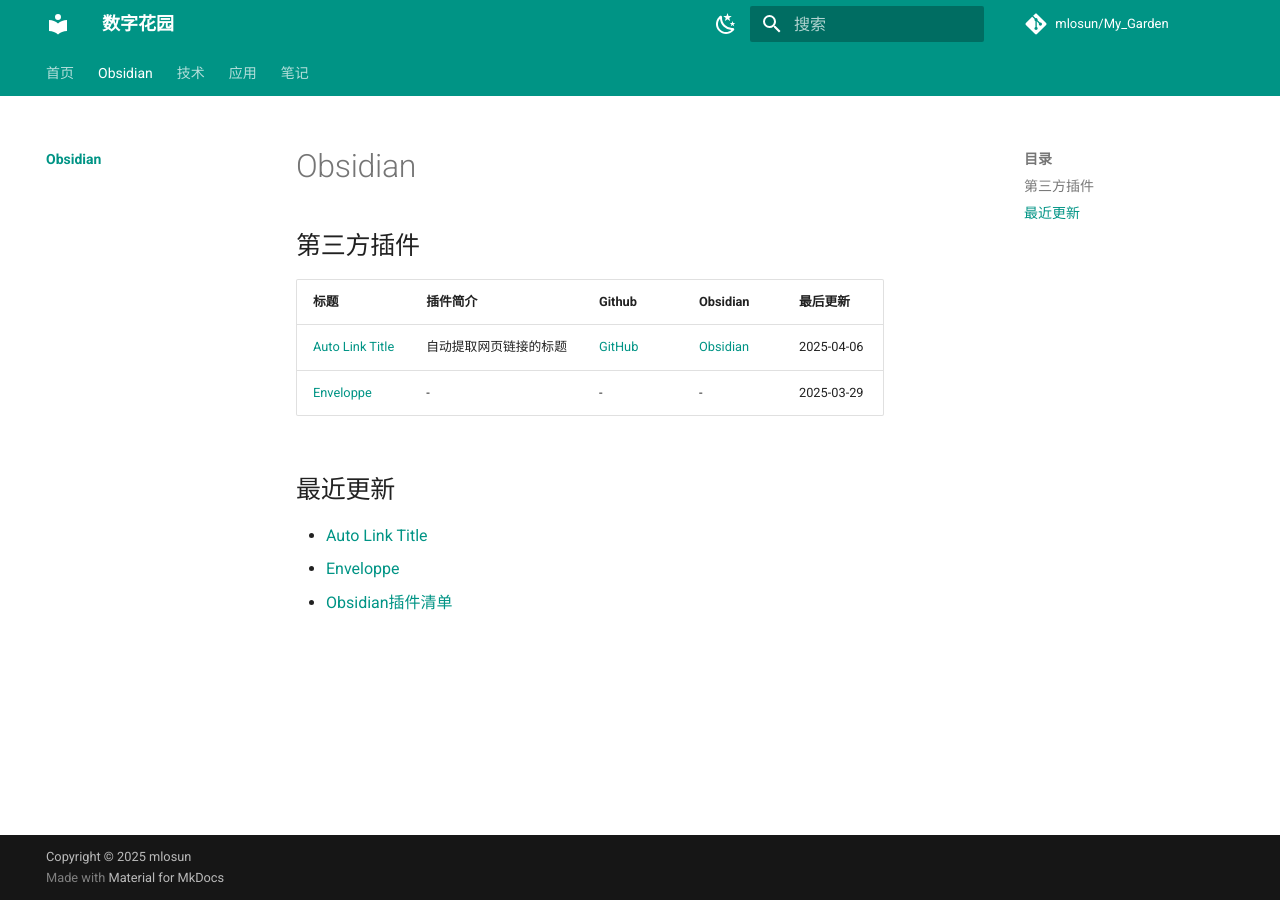
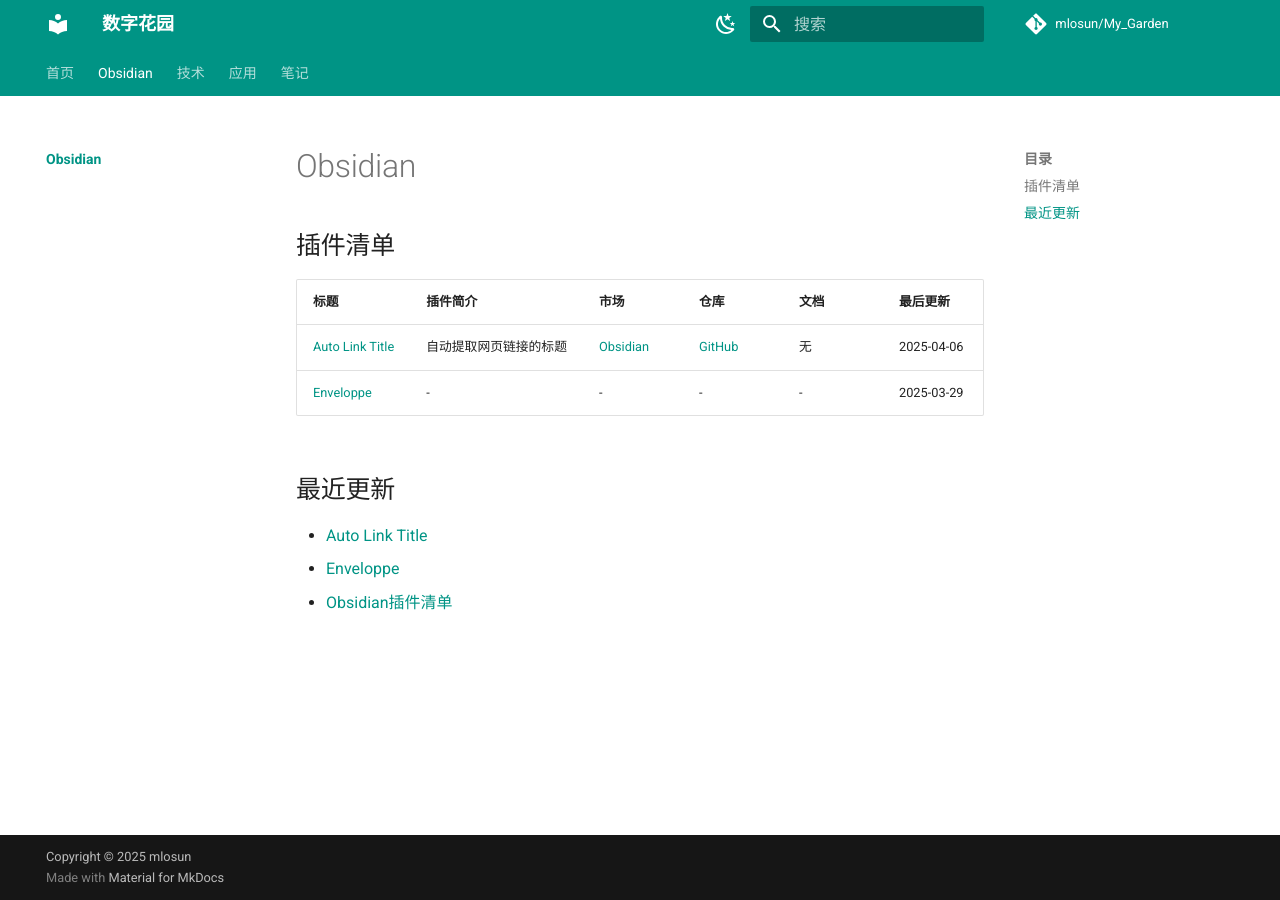
Before and after one commit to mlosun/My_Garden, an MkDocs documentation site: the page built from docs/obsidian/index.md, in a window 1280 px wide. Built offline with MkDocs 1.6.1 and Material for MkDocs 9.7.7, drawn with Linux system fonts in a browser that asks for light colours; comment, search, counter and statistics services are not loaded.

Commit message:
PUSH NOTE : index.md

```diff
--- a/docs/obsidian/index.md
+++ b/docs/obsidian/index.md
@@ -5,12 +5,12 @@
 title: Obsidian
 ---
 
-## 第三方插件
+## 插件清单
 
-| 标题                                                             | 插件简介        | Github                                                        | Obsidian                                                                | 最后更新       |
-| -------------------------------------------------------------- | ----------- | ------------------------------------------------------------- | ----------------------------------------------------------------------- | ---------- |
-| [Auto Link Title](./plugins/Auto%20Link%20Title.md) | 自动提取网页链接的标题 | [GitHub](https://github.com/zolrath/obsidian-auto-link-title) | [Obsidian](https://obsidian.md/plugins?search=obsidian-auto-link-title) | 2025-04-06 |
-| [Enveloppe](./plugins/Enveloppe.md)             | \-          | \-                                                            | \-                                                                      | 2025-03-29 |
+| 标题                                                             | 插件简介        | 市场                                                                      | 仓库                                                            | 文档 | 最后更新       |
+| -------------------------------------------------------------- | ----------- | ----------------------------------------------------------------------- | ------------------------------------------------------------- | -- | ---------- |
+| [Auto Link Title](./plugins/Auto%20Link%20Title.md) | 自动提取网页链接的标题 | [Obsidian](https://obsidian.md/plugins?search=obsidian-auto-link-title) | [GitHub](https://github.com/zolrath/obsidian-auto-link-title) | 无  | 2025-04-06 |
+| [Enveloppe](./plugins/Enveloppe.md)             | \-          | \-                                                                      | \-                                                            | \- | 2025-03-29 |
 
 
 ## 最近更新
```
